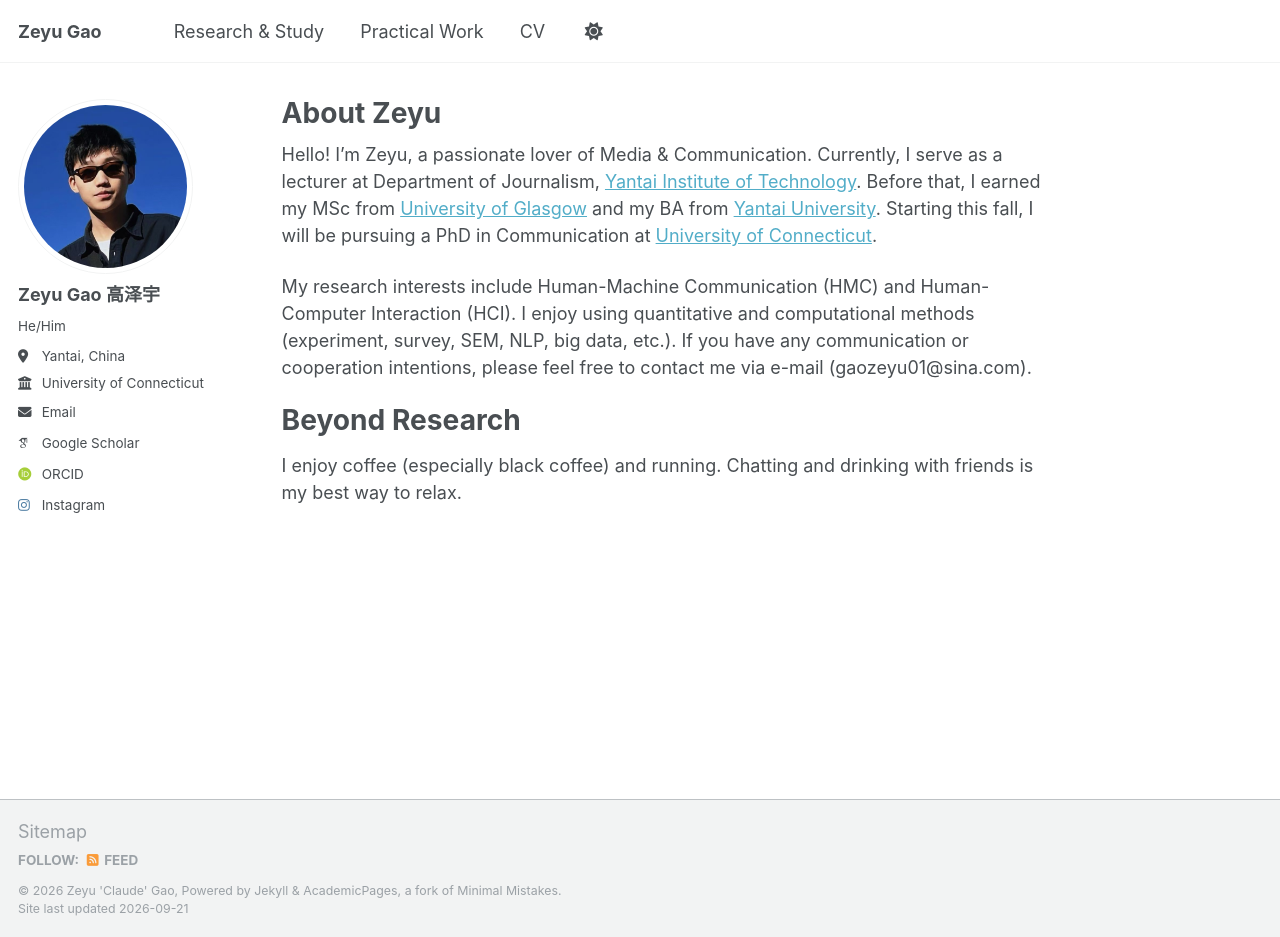
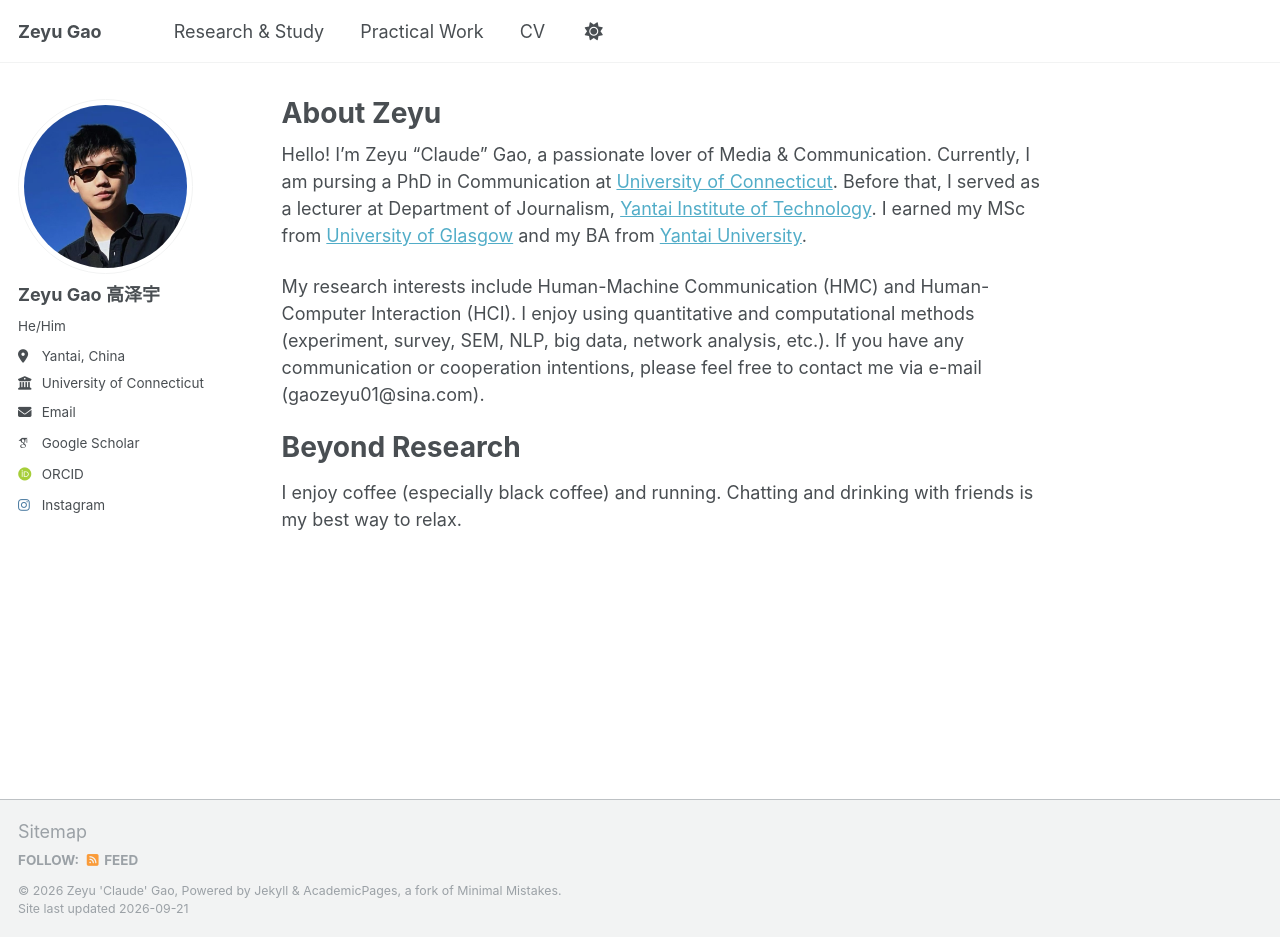
Before and after one commit to ClaudeGao01/ClaudeGao01.github.io, a Jekyll site: the page built from _pages/about.md, in a window 1280 px wide and 937 px high. Built offline with Jekyll 4.4.1, drawn with Linux system fonts in a browser that asks for light colours; some web fonts are replaced; a script that is not in the unit is left out.

Commit message:
Update about.md

```diff
--- a/_pages/about.md
+++ b/_pages/about.md
@@ -7,9 +7,9 @@ redirect_from:
   - /about.html
 ---
 
-Hello! I'm Zeyu, a passionate lover of Media & Communication. Currently, I serve as a lecturer at Department of Journalism, [Yantai Institute of Technology](https://www.yitsd.edu.cn/). Before that, I earned my MSc from [University of Glasgow](https://www.gla.ac.uk/research/az/gumg/) and my BA from [Yantai University](https://www.ytu.edu.cn/). Starting this fall, I will be pursuing a PhD in Communication at [University of Connecticut](https://communication.uconn.edu/).
+Hello! I'm Zeyu "Claude" Gao, a passionate lover of Media & Communication. Currently, I am pursing a PhD in Communication at [University of Connecticut](https://communication.uconn.edu/). Before that, I served as a lecturer at Department of Journalism, [Yantai Institute of Technology](https://www.yitsd.edu.cn/). I earned my MSc from [University of Glasgow](https://www.gla.ac.uk/research/az/gumg/) and my BA from [Yantai University](https://www.ytu.edu.cn/).
 
-My research interests include Human-Machine Communication (HMC) and Human-Computer Interaction (HCI). I enjoy using quantitative and computational methods (experiment, survey, SEM, NLP, big data, etc.). If you have any communication or cooperation intentions, please feel free to contact me via e-mail (gaozeyu01@sina.com).
+My research interests include Human-Machine Communication (HMC) and Human-Computer Interaction (HCI). I enjoy using quantitative and computational methods (experiment, survey, SEM, NLP, big data, network analysis, etc.). If you have any communication or cooperation intentions, please feel free to contact me via e-mail (gaozeyu01@sina.com).
 
 
 Beyond Research
```
